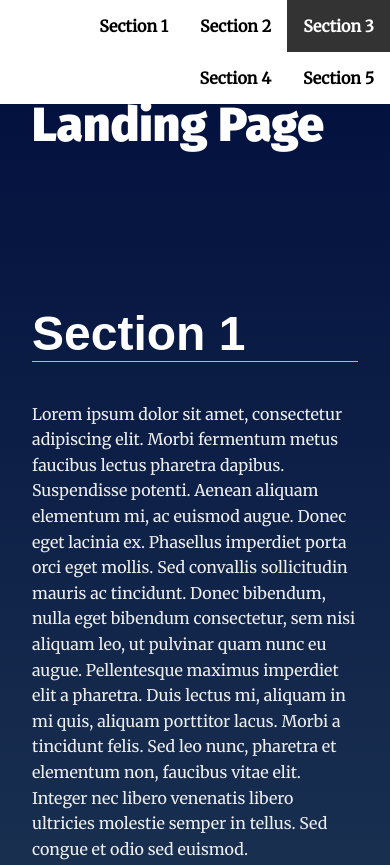
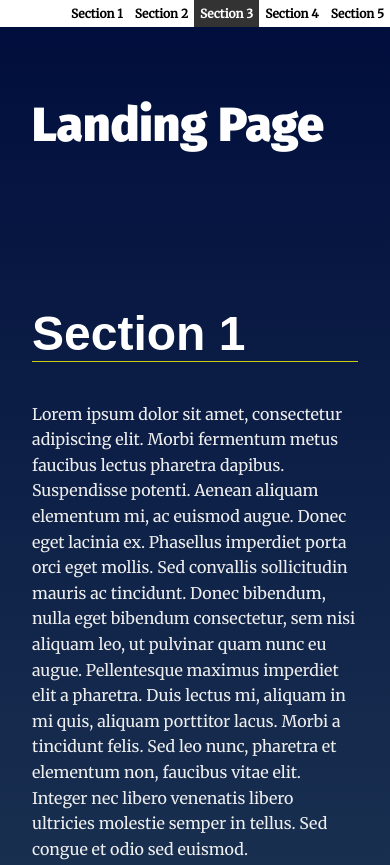
Before and after one commit to karimshalapy/landing-page, a plain HTML site: page index.html in a window 390 px wide. Shown: the top 865 px of the page. Drawn offline with Linux system fonts and the light colour scheme.

Commit message:
fix: media query to view better on phone screens

```diff
--- a/css/styles.css
+++ b/css/styles.css
@@ -87,7 +87,13 @@ section {
     color: #fff;
     transition: ease 0.3s all;
 }
+@media only screen and (max-width: 840px) {
+    .navbar__menu .menu__link {
+        font-size: .75em;
+        padding: 0.5em;
 
+    }
+}
 /* Header Styles */
 .page__header {
     background: #fff;
```
